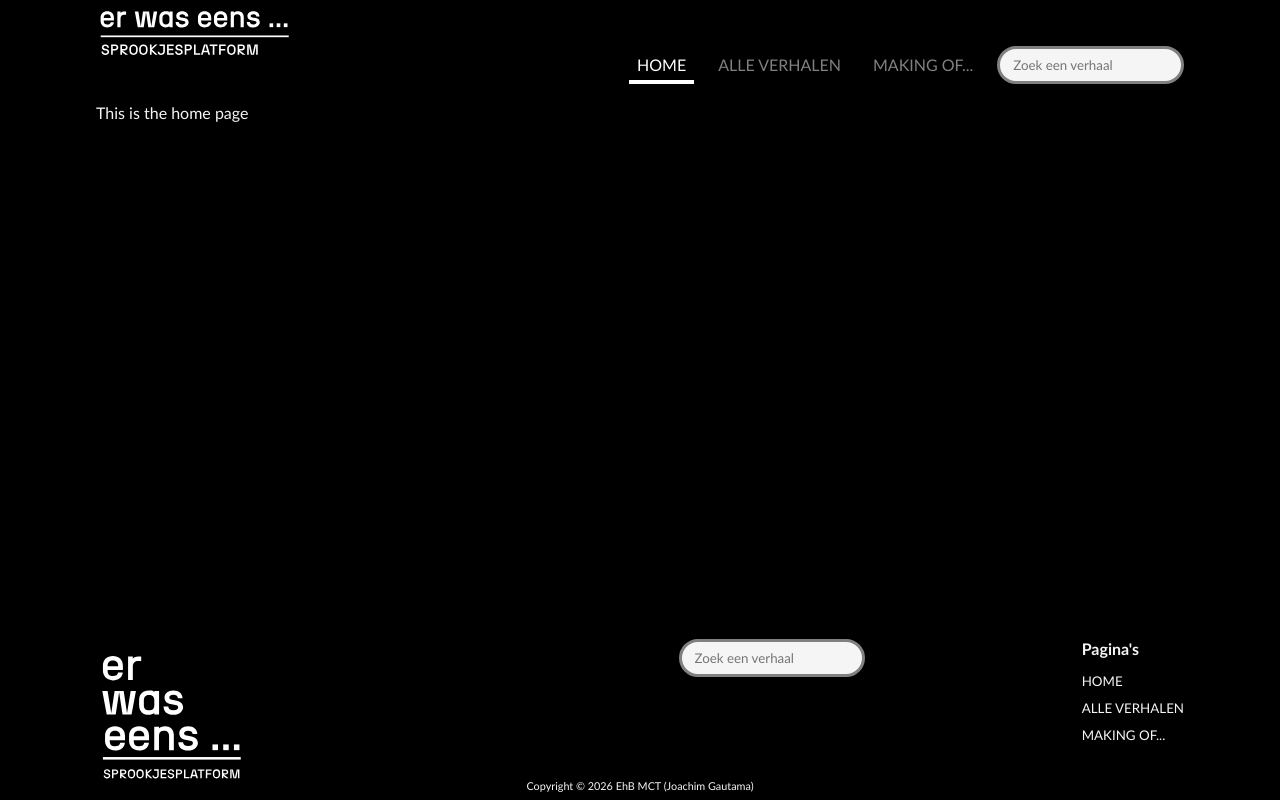
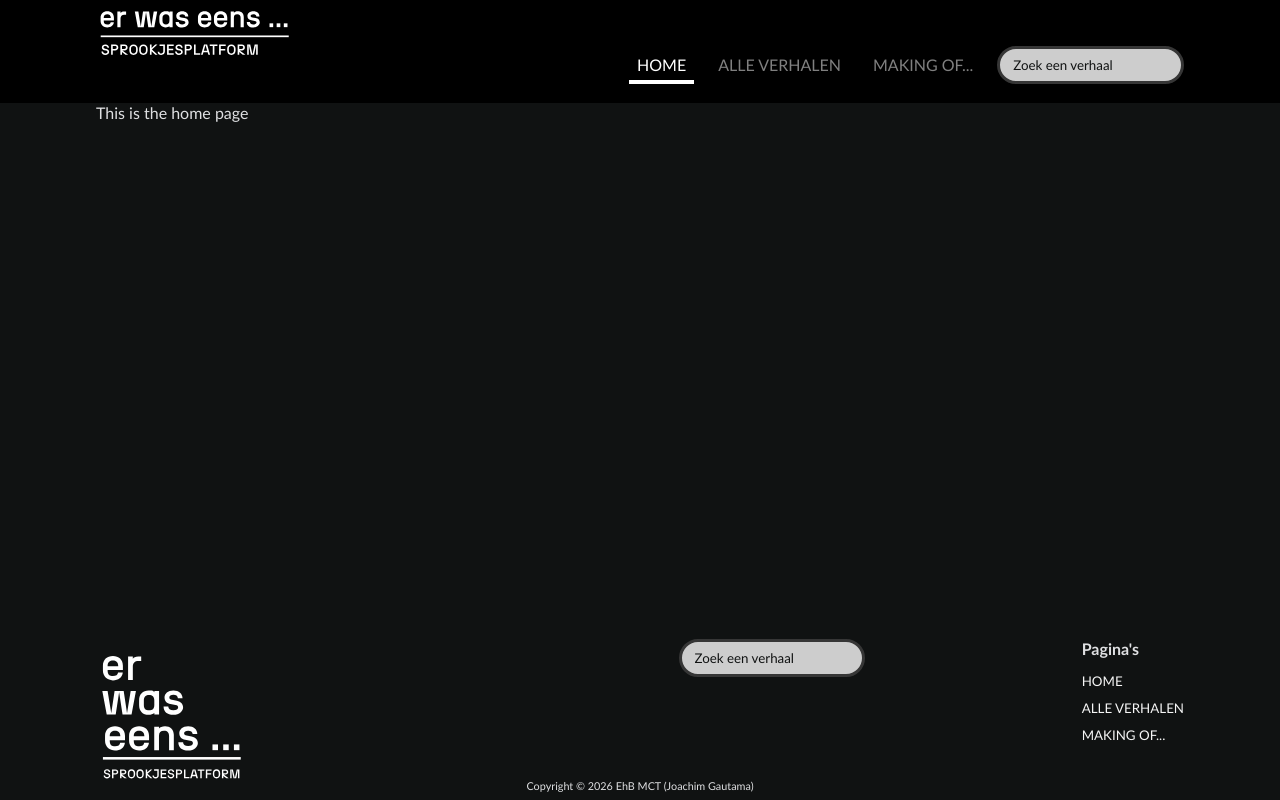
Before and after one commit to JG-exe/frontend_sprookje_copy, a React (Vite) app: page / in a window 1280 px wide. Built offline with nearby package versions, Linux system fonts and the light colour scheme.

Commit message:
style: update body background and text colors; adjust search input border color; refine layout in All component

```diff
--- a/src/css/App.css
+++ b/src/css/App.css
@@ -5,8 +5,8 @@
 
 body {
   margin: 0;
-  background-color: black;
-  color: whitesmoke;
+  background-color: #101212;
+  color: #dfe0e2;
 }
 
 #root {
@@ -91,11 +91,15 @@ ul.nav {
 }
 
 input[type="search"] {
-  background-color: whitesmoke;
-  border: 0.2rem solid gray;
+  background-color: #cdcdcd;
+  border: 0.2rem solid rgb(54, 54, 54);
   border-radius: 10rem;
   padding: 0.5rem 0.8rem;
   height: fit-content;
+}
+
+input[type="search"]::placeholder {
+  color: #101212;
 }
 
 /* todo: edit highlight when selected/typing here */
@@ -105,6 +109,10 @@ input[type="search"] {
   width: 85vw;
   height: 100%;
   margin: 0 auto;
+}
+
+.centerCt {
+  margin: 1rem 0;
 }
 
 .bookList {
--- a/src/pages/All.jsx
+++ b/src/pages/All.jsx
@@ -4,15 +4,15 @@ import Book from "../components/Book.jsx";
 function All() {
   return (
     <div className="centerCt">
-      <div className="recommended">
+      <div className="recommended books">
         <p>recommended</p>
       </div>
       <div className="bookList">
-        <p>This holds all tales</p>
         {books.map((book) => (
           <Book key={book.id} book={book} />
         ))}
       </div>
+      <p>This holds all tales</p>
     </div>
   );
 }
```
